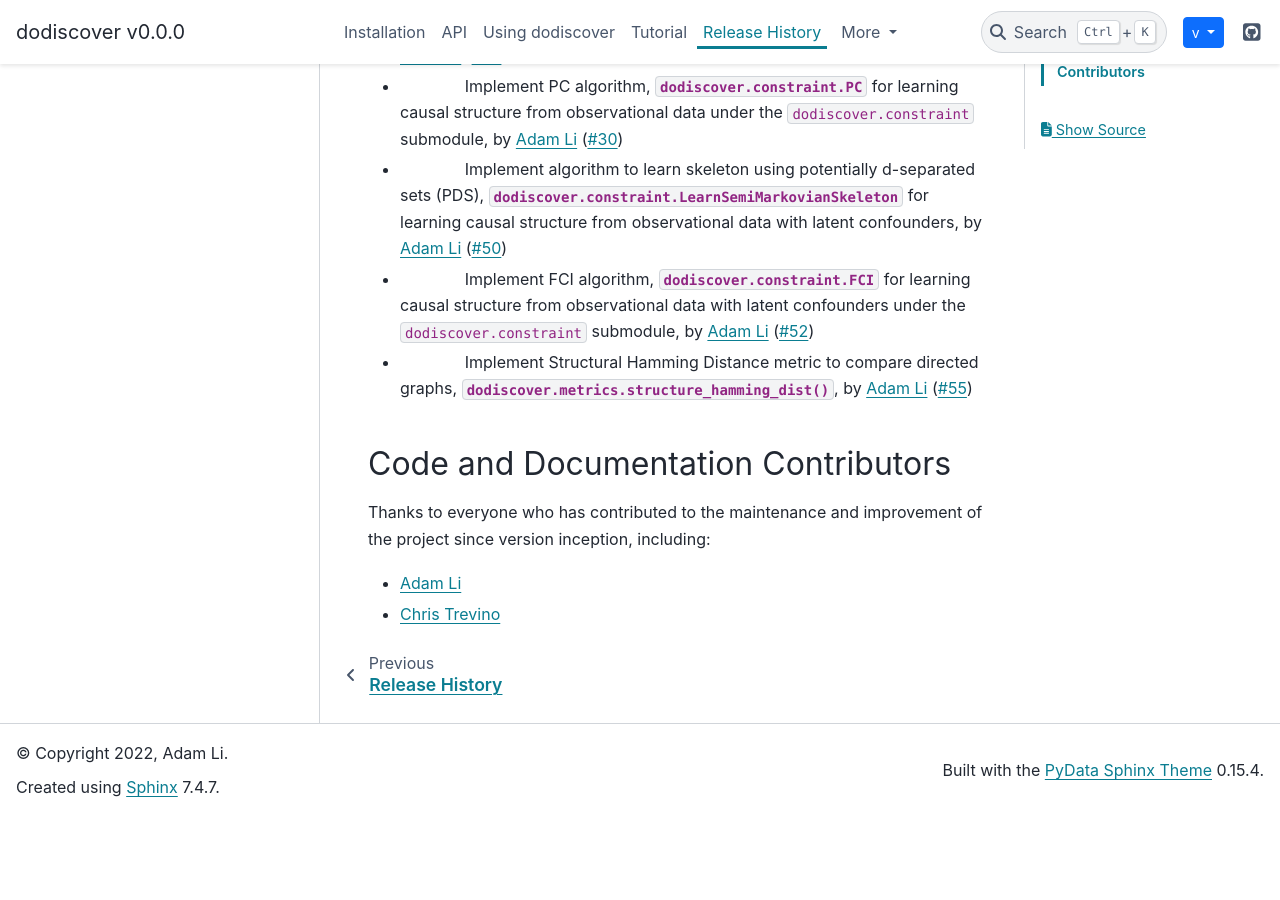
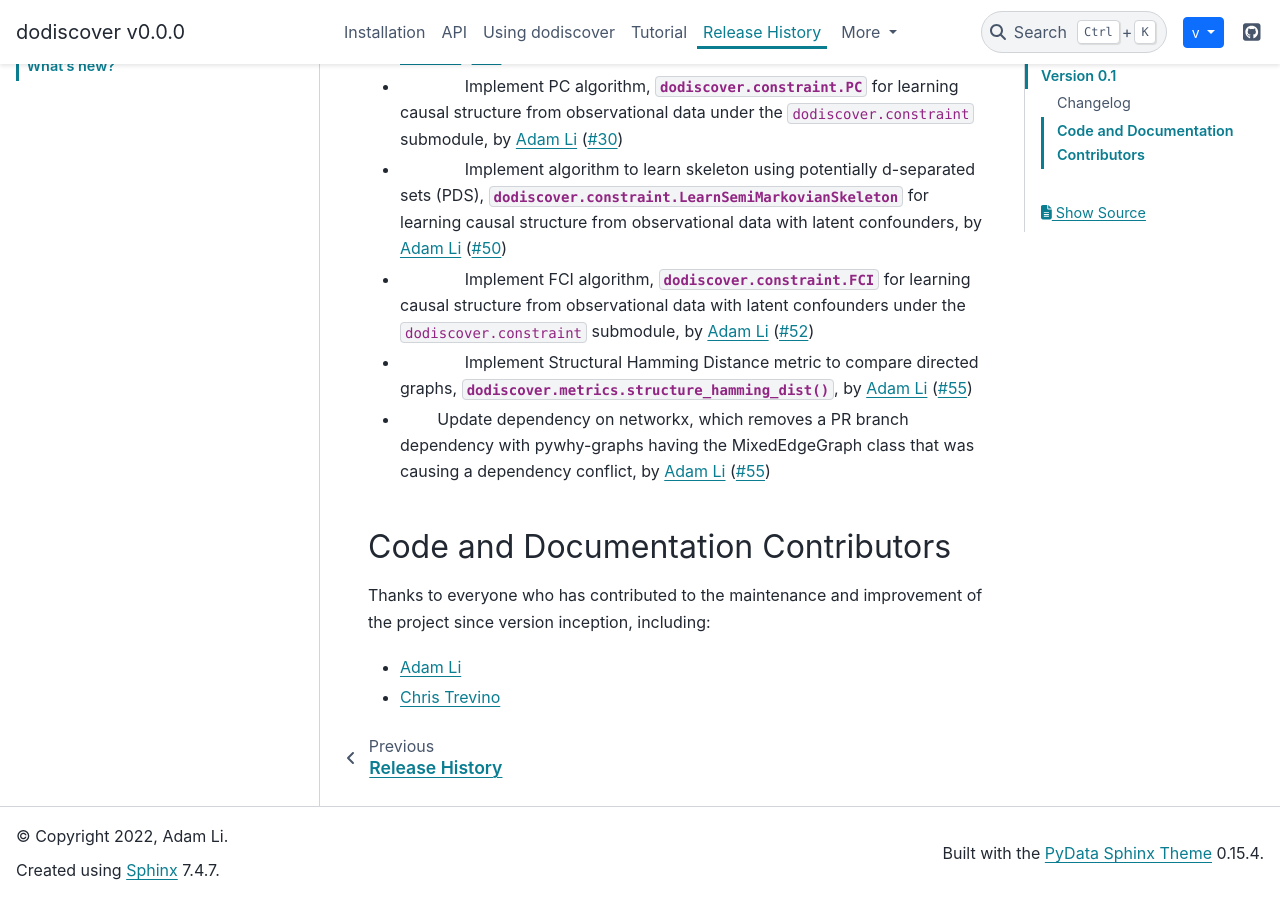
Before and after one commit to py-why/dodiscover, a Sphinx documentation site: the page built from doc/whats_new/v0.1.rst, in a window 1280 px wide and 900 px high, scrolled down 788 px. Built offline with Sphinx 7.4.7 and the PyData theme 0.15.4, drawn with Linux system fonts in a browser that asks for light colours; before the commit the page ends 1605 px from its top, so only the background shows below that.

Commit message:
Update changelog
Signed-off-by: Robert Osazuwa Ness <robertness@gmail.com>

```diff
--- a/doc/whats_new/v0.1.rst
+++ b/doc/whats_new/v0.1.rst
@@ -36,6 +36,7 @@ Changelog
 - |Feature| Implement algorithm to learn skeleton using potentially d-separated sets (PDS), :class:`dodiscover.constraint.LearnSemiMarkovianSkeleton` for learning causal structure from observational data with latent confounders, by `Adam Li`_ (:pr:`50`)
 - |Feature| Implement FCI algorithm, :class:`dodiscover.constraint.FCI` for learning causal structure from observational data with latent confounders under the ``dodiscover.constraint`` submodule, by `Adam Li`_ (:pr:`52`)
 - |Feature| Implement Structural Hamming Distance metric to compare directed graphs, :func:`dodiscover.metrics.structure_hamming_dist`, by `Adam Li`_ (:pr:`55`)
+- |Fix| Update dependency on networkx, which removes a PR branch dependency with pywhy-graphs having the MixedEdgeGraph class that was causing a dependency conflict, by `Adam Li`_ (:pr:`55`)
 
 Code and Documentation Contributors
 -----------------------------------
```
